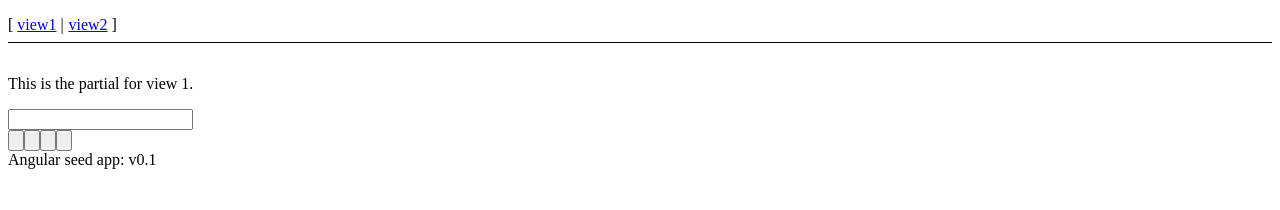
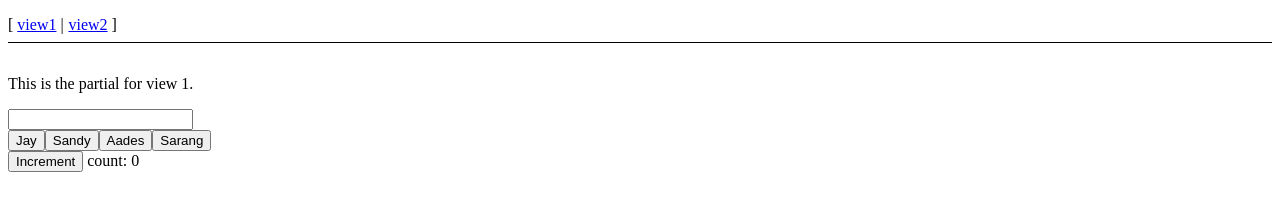
Before and after one commit to jaydeepw/angular-learning, a plain HTML site: page app/index.html in a window 1280 px wide. Drawn offline with Linux system fonts and the light colour scheme.

Commit message:
Button click handler is now working. Tells me which button has been clicked. Now I think, I should develop MovieFinder application using AngularJS.

```diff
--- a/app/index.html
+++ b/app/index.html
@@ -16,10 +16,15 @@
   <input type="text" ng-model="input" />  {{input}}
 
   <div ng-controller="nameManager">
-      <input type="button" ng-repeat="name in names" ng-click="printName(name)" /> {{name}}
+      <button ng-repeat="name in names" ng-click="printName(name)">{{name}}</button>
   </div>
 
-  <div>Angular seed app: v<span app-version></span></div>
+  <button ng-click="count = count + 1" ng-init="count=0">
+      Increment
+  </button>
+  count: {{count}}
+
+  <!-- <div>Angular seed app: v<span app-version></span></div> -->
 
   <!-- In production use:
   <script src="//ajax.googleapis.com/ajax/libs/angularjs/1.0.4/angular.min.js"></script>
--- a/app/js/controllers.js
+++ b/app/js/controllers.js
@@ -13,8 +13,9 @@ MyCtrl2.$inject = [];
 
 function nameManager($scope) {
 	$scope.names = ["Jay", "Sandy", "Aades", "Sarang"];
+	console.log("log statements are printed in Angular.");
+
+	$scope.printName = function(name) {
+		console.log(name + " has been clicked");
+	}
 }
-
-function printName(name) {
-	console.log(name + " has been clicked");
-}
```
